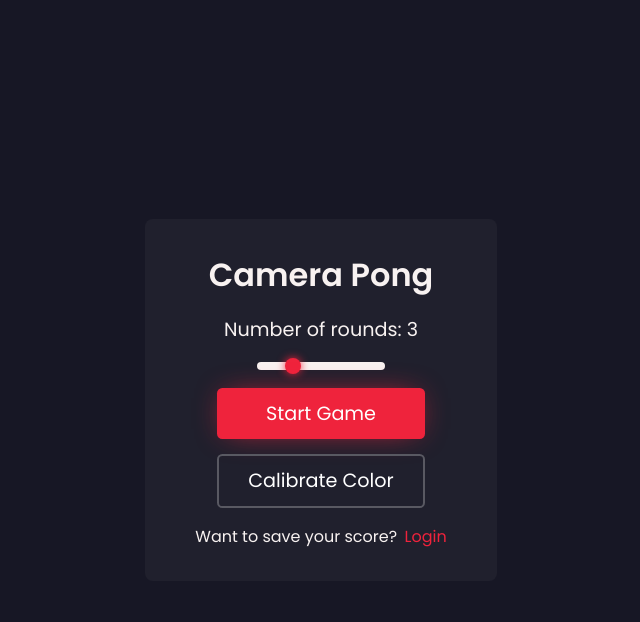
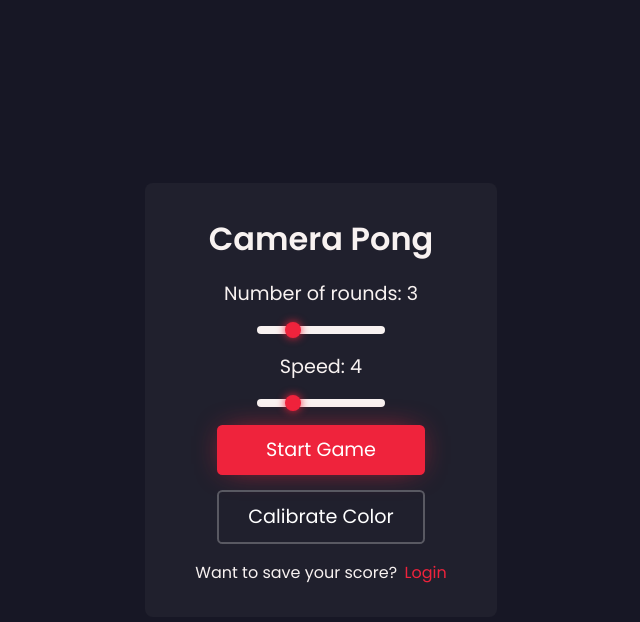
Before and after one commit to Vipness/Camera-Pong, a PHP site: page / in a window 1280 px wide. Shown: the top 622 px of the page, without its empty margins (319-959 px from the left). Run offline with PHP 8.4, Linux system fonts and the light colour scheme.

Commit message:
Add option to change ball speed

```diff
--- a/index.php
+++ b/index.php
@@ -16,6 +16,9 @@
 
         <label for="rounds">Number of rounds: <span id="roundsText"></span></label>
         <input type="range" min="2" max="6" value="3" id="rounds">
+
+        <label for="speed">Speed: <span id="speedText"></span></label>
+        <input type="range" min="2" max="10" value="4" id="speed">
 
         <div class="buttons">
             <button class="btnStart"><a href="./subpages/pong.html">Start Game</a></button>
--- a/js/index.js
+++ b/js/index.js
@@ -1,10 +1,15 @@
 const rounds = document.querySelector("#rounds");
-const roundsText = document.querySelector("#roundsText")
+const roundsText = document.querySelector("#roundsText");
+const speed = document.querySelector("#speed");
+const speedText = document.querySelector("#speedText");
 
-window.addEventListener("load", setRoundsText)
-rounds.addEventListener("input", setRoundsText)
+window.addEventListener("load", updateText);
+rounds.addEventListener("input", updateText);
+speed.addEventListener("input", updateText);
 
-function setRoundsText() {
+function updateText() {
     sessionStorage.setItem("numOfRounds", rounds.value);
+    sessionStorage.setItem("ballSpeed", speed.value);
     roundsText.textContent = ` ${sessionStorage.getItem("numOfRounds")}`;
+    speedText.textContent = ` ${sessionStorage.getItem("ballSpeed")}`;
 }
```
Also changed, not shown: js/game.js (+8 -8 lines).
